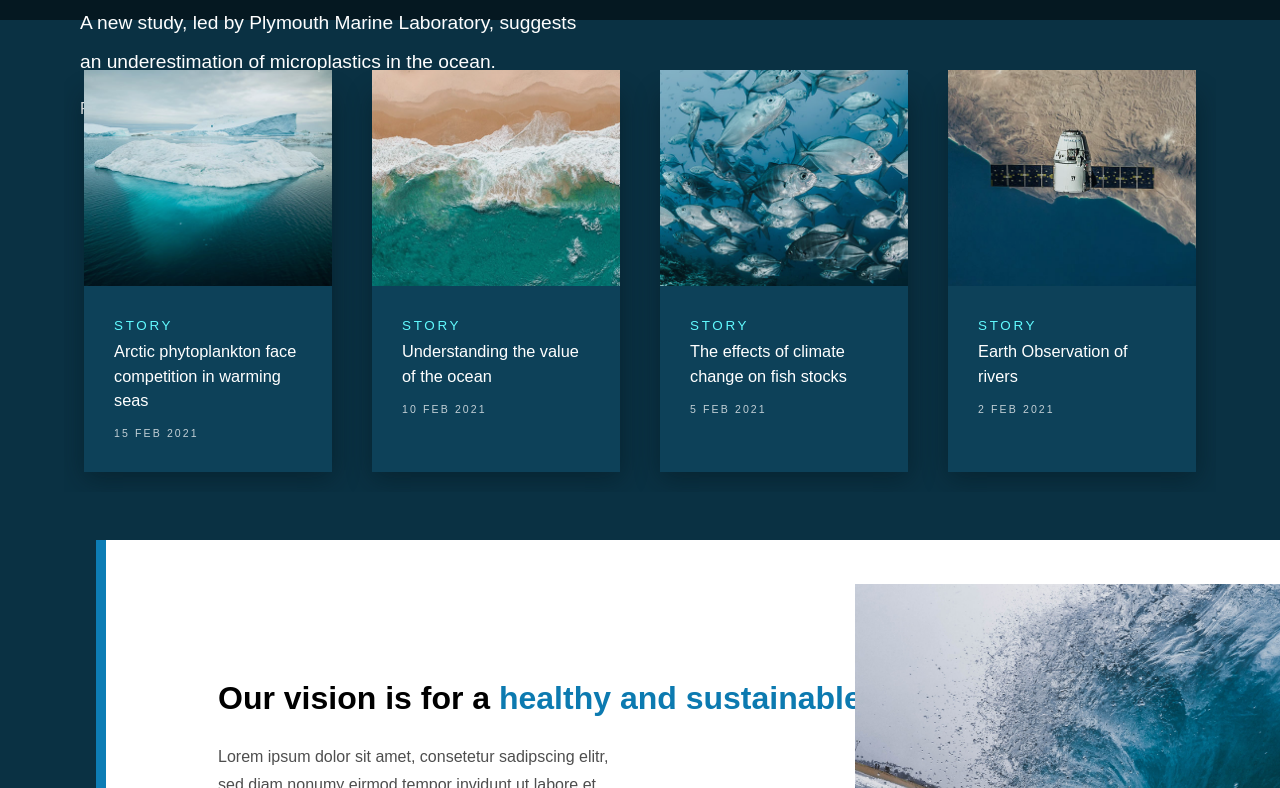
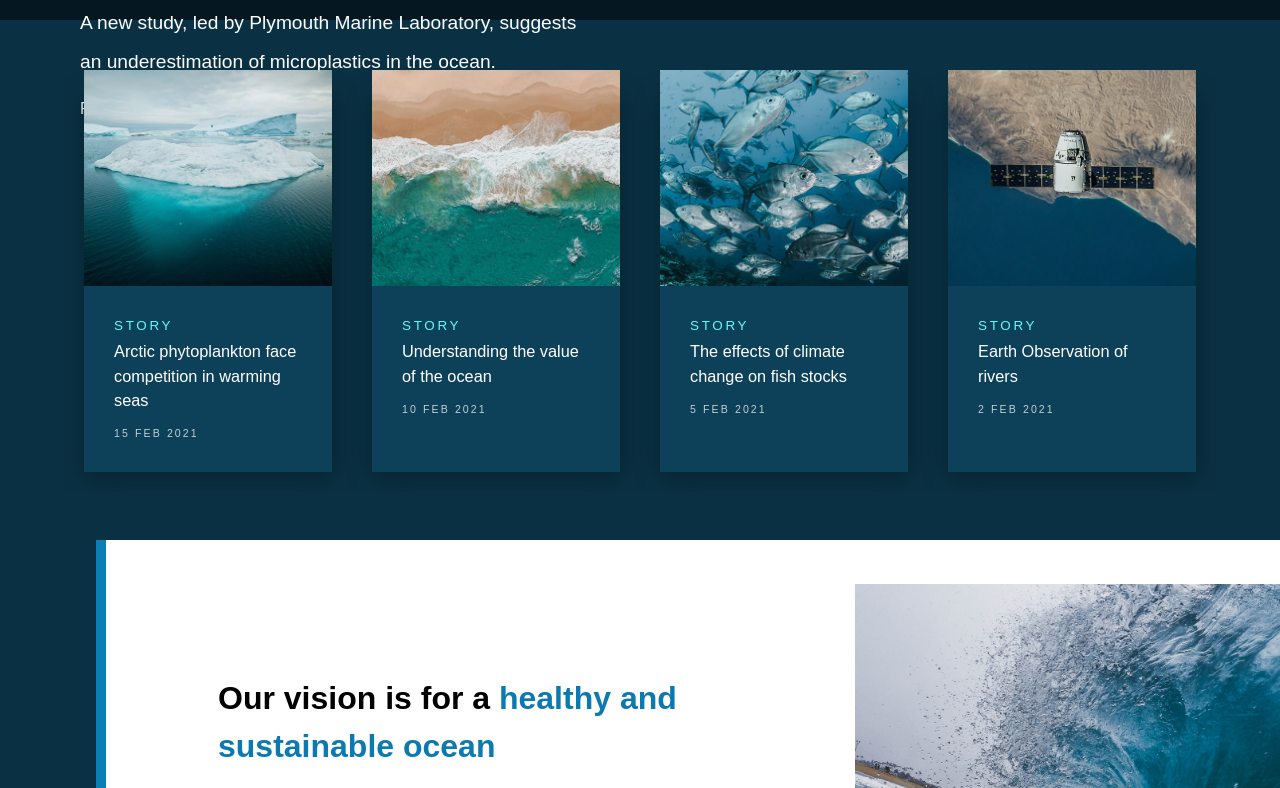
Before and after one commit to Jonathon-White/test, a plain HTML site: page index.html in a window 1280 px wide. Shown: the part 130-918 px from the top of the page. Drawn offline with Linux system fonts and the light colour scheme; grey boxes are pictures that could not be loaded.

Commit message:
Add files via upload

```diff
--- a/styles.css
+++ b/styles.css
@@ -1,5 +1,9 @@
 html {font-family:'neo sans', arial, sans-serif}
 * {position: relative;}
+
+.vision h1 {
+    width: 50%;
+}
 
 .highlight {
     color: hsla(200, 87%, 37%, 1);
```
